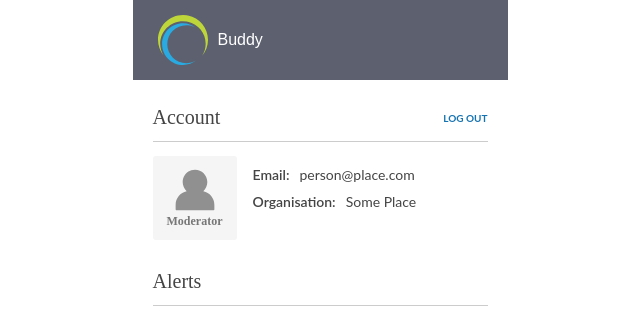
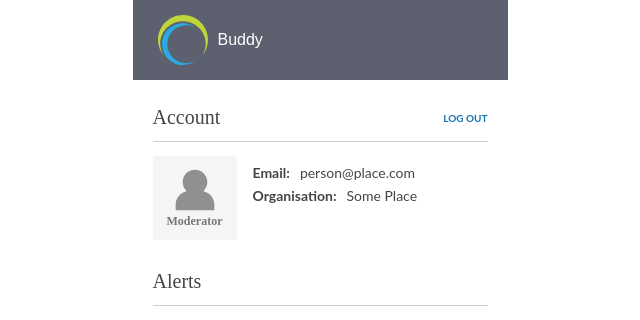
Before and after one commit to JakeElder/buddy, a React (Create React App) app: page / in a window 1280 px wide. Shown: the top 320 px of the page, without its empty margins (320-960 px from the left). Built offline with nearby package versions, Linux system fonts and the light colour scheme.

Commit message:
Refactor DetailsList component

```diff
--- a/src/App.css
+++ b/src/App.css
@@ -67,6 +67,10 @@
   margin-bottom: 30px;
 }
 
+.UserInfo-details {
+  padding-top: 8px;
+}
+
 /* Avatar */
 
 .Avatar {
@@ -98,19 +102,18 @@
 .DetailsList {
   font-family: Lato;
   font-size: 14px;
+  list-style: none;
+  margin: 0;
+  padding: 0;
 }
 
-label {
-  font-weight: 600;
-  padding-right: 10px;
+.DetailsList-entry:not(:last-child) {
+  margin-bottom: 6px;
 }
 
-#email {
-  padding-top: 10px;
-}
-
-#organisation {
-  padding-top: 10px;
+.DetailsList-key {
+  font-weight: bold;
+  margin-right: 10px;
 }
 
 /* Alerts */
--- a/src/App.js
+++ b/src/App.js
@@ -12,8 +12,6 @@ class App extends Component {
         <Header />
         <Container>
           <UserInfo />
-        </Container>
-        <Container>
           <Alerts />
         </Container>
       </div>
--- /dev/null
+++ b/src/components/DetailsList.js
@@ -0,0 +1,14 @@
+import React from 'react';
+
+const DetailsList = ({ entries }) => (
+  <ul className="DetailsList">
+    {Object.keys(entries).map(k => (
+      <li className="DetailsList-entry" key={k}>
+        <span className="DetailsList-key">{k}:</span>
+        <span className="DetailsList-value">{entries[k]}</span>
+      </li>
+    ))}
+  </ul>
+)
+
+export default DetailsList
--- a/src/components/UserInfo.js
+++ b/src/components/UserInfo.js
@@ -1,4 +1,5 @@
 import React from 'react';
+import DetailsList from './DetailsList'
 import icon from '../images/icon.svg'
 
 const UserInfo = () => (
@@ -22,14 +23,12 @@ const UserInfo = () => (
           </div>
         </div>
         <div className="UserInfo-details">
-          <div className="DetailsList">
-            <div id="email">
-              <label for="weight">Email:</label>person@place.com
-            </div>
-            <div id="organisation">
-              <label for="weight">Organisation:</label>Some Place
-            </div>
-          </div>
+          <DetailsList
+            entries={{
+              "Email": "person@place.com",
+              "Organisation": "Some Place"
+            }}
+          />
         </div>
       </div>
     </div>
```
